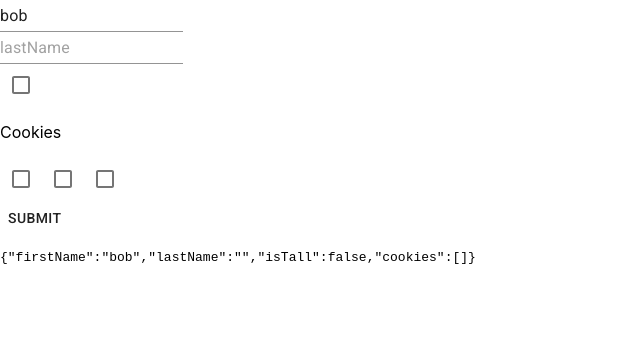
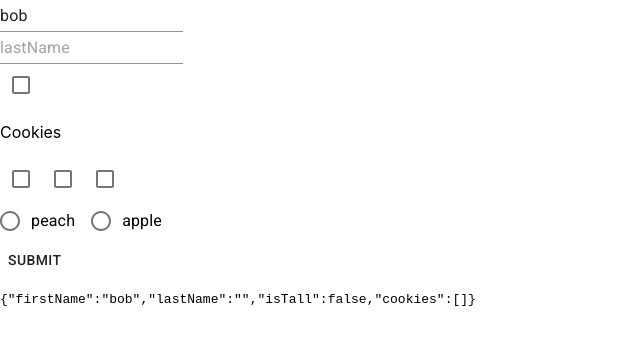
Before and after one commit to CianHub/exploring-formik-and-up, a React (Create React App) app: page / in a window 1280 px wide. Shown: the top 344 px of the page, without its empty margins (0-640 px from the left). Built offline with nearby package versions, Linux system fonts and the light colour scheme.

Commit message:
Add custom radio button

```diff
--- a/src/App.tsx
+++ b/src/App.tsx
@@ -1,7 +1,21 @@
 import React from 'react';
-import { Formik, Field, Form } from 'formik';
-import { Button, Checkbox, TextField } from '@material-ui/core';
+import { Formik, Field, Form, useField, FieldAttributes } from 'formik';
+import {
+  Button,
+  Checkbox,
+  FormControlLabel,
+  Radio,
+  TextField,
+} from '@material-ui/core';
 
+type Props = {
+  label: string;
+} & FieldAttributes<{}>;
+
+const MyRadio: React.FC<Props> = ({ label, ...props }) => {
+  const [field, meta] = useField(props);
+  return <FormControlLabel {...field} control={<Radio />} label={label} />;
+};
 function App() {
   return (
     <div className="App" role="application">
@@ -64,6 +78,10 @@ function App() {
               />
             </div>
             <div>
+              <MyRadio name="yogurt" type="radio" value="peach" label="peach" />
+              <MyRadio name="yogurt" type="radio" value="apple" label="apple" />
+            </div>
+            <div>
               <Button disabled={isSubmitting} type="submit">
                 Submit
               </Button>
```
Also changed, not shown: 1 other file (tests, documents, lock files or other folders).
